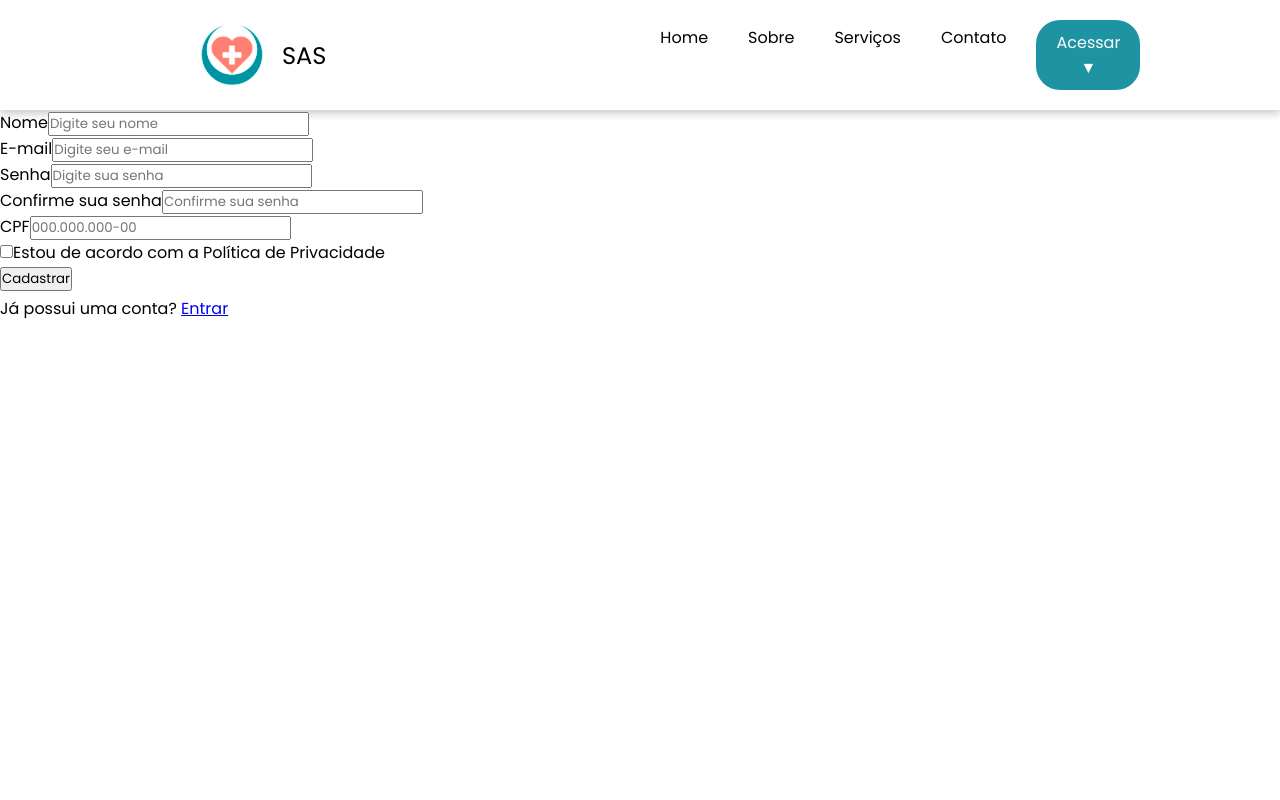
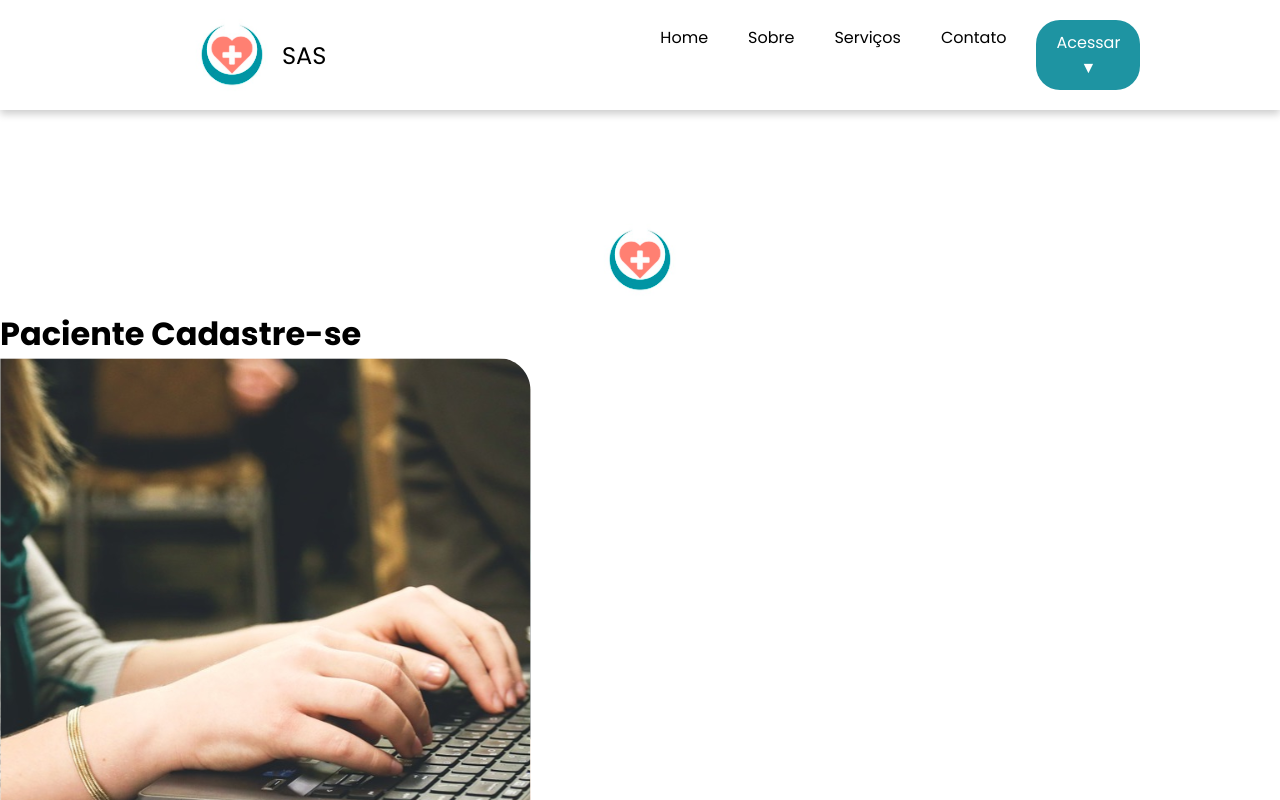
Before and after one commit to SAS-Organizacao/SAS-FrontEnd, a React (Vite) app in the folder SAS/: page /cadastro in a window 1280 px wide. Shown: the top 800 px of the page. Built offline with nearby package versions, Linux system fonts and the light colour scheme.

Commit message:
Atualizações nos arquivos cadastro e index

```diff
--- a/SAS/src/pages/Cadastro/cadastro.css
+++ b/SAS/src/pages/Cadastro/cadastro.css
@@ -0,0 +1,16 @@
+*{
+    margin: 0;
+    padding: 0;
+    box-sizing: border-box;
+}
+
+.logoCadastro {
+    display: flex;
+    justify-content: center;
+    align-items: center;
+    margin-top: 100px;
+}
+
+.h1 {
+
+}
--- a/SAS/src/pages/Cadastro/index.jsx
+++ b/SAS/src/pages/Cadastro/index.jsx
@@ -1,6 +1,8 @@
 import '../Cadastro/cadastro.css'
 import Navbar from '../../components/Navbar'
 import { useState } from 'react'
+import LogoCadastro from '../../assets/images/logo-sas.svg'
+import CadastroImg from '../../assets/images/cadastro-img.svg'
 
 
 export default function Cadastro() {
@@ -34,9 +36,18 @@ export default function Cadastro() {
 
 
     return (
-
         <div className="containerCadastro">
             <Navbar/>
+
+            <div className='logoCadastro'>
+                <img src={LogoCadastro}/>
+            </div>
+
+            <h1>Paciente Cadastre-se</h1>
+
+            <div className='cadastro-img'>
+                <img src={CadastroImg}/>
+            </div>
 
             <form onSubmit={handleSubmit}>
                 <div>
```
Also changed, not shown: SAS/src/assets/images/cadastro-img.svg (added).
